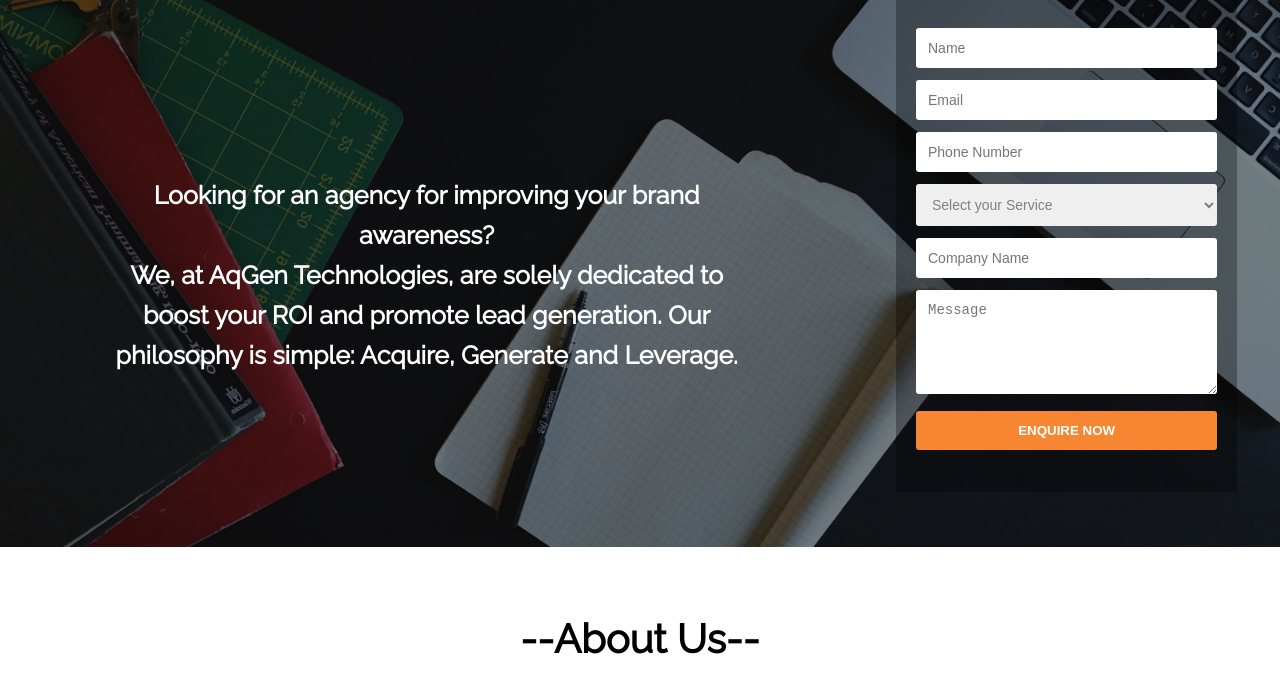
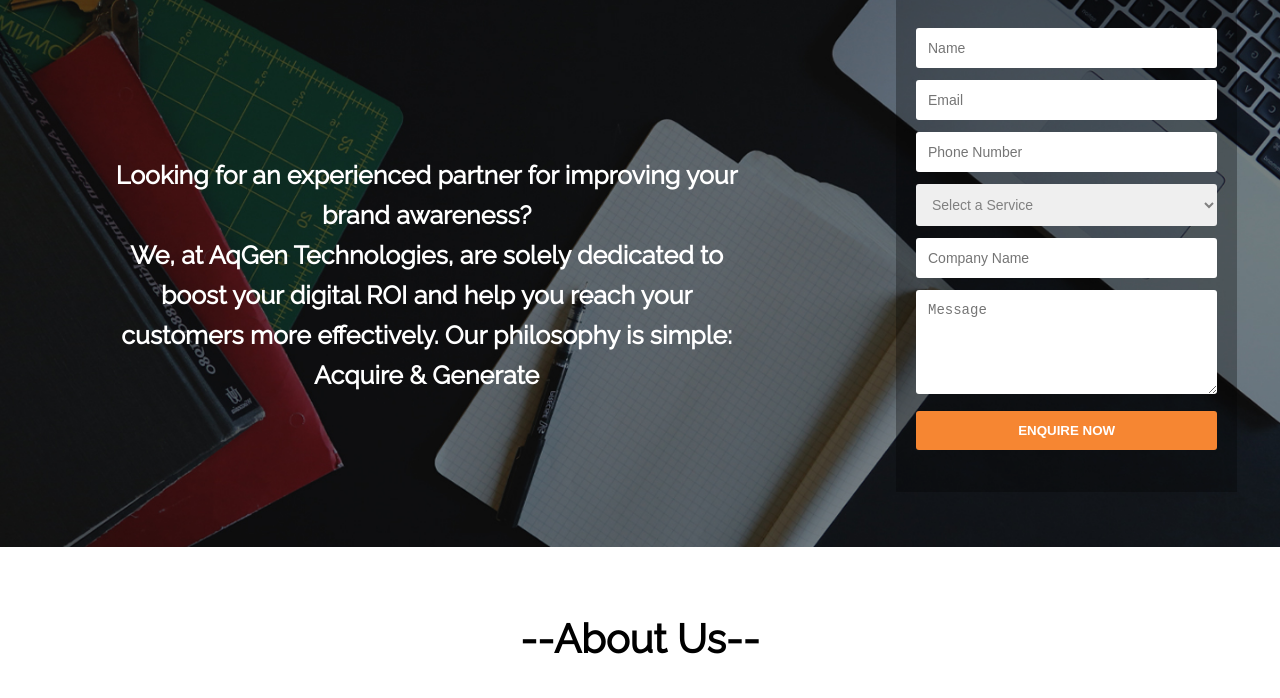
Before and after one commit to Nisha2018/test, a plain HTML site: page index.html in a window 1280 px wide. Shown: the part 102-800 px from the top of the page. Drawn offline with Linux system fonts and the light colour scheme; a web font is replaced by a local one.

Commit message:
updated banner text and form options

```diff
--- a/index.html
+++ b/index.html
@@ -51,7 +51,7 @@
 
 	<section class="home">
 			<div class="intro">
-				<p>Looking for an agency for improving your brand awareness?<br> We, at AqGen Technologies, are solely dedicated to boost your ROI and promote lead generation. Our philosophy is simple: Acquire, Generate and Leverage.</p>
+			<p>Looking for an experienced partner for improving your brand awareness?<br>We, at AqGen Technologies, are solely dedicated to boost your digital ROI and help you reach your customers more effectively. Our philosophy is simple: Acquire & Generate</p>
 			</div>
 			<div class="form">
 				<form method="GET" action="" autocomplete="off">
@@ -65,13 +65,16 @@
 					  <input class="form-style" type="tel" name="number" placeholder="Phone Number" required>
 				    </div>
 				    <div class="form-control">
-					  <select class="form-style" name="requirements">
-						<option>Select your Service</option>
-						<option>Agency Services</option>
+					  <select required class="form-style" name="requirements">
+						<option value="">Select a Service</option>
+						<option>Google Paid Media</option>
+						<option>Social Paid Media</option>
+						<option>Innovative Ad Technologies</option>
+						<option>Programmatic Media Buying</option>
 						<option>Performance Marketing</option>
-						<option>Technology Products</option>
-						<option>Technology Services</option>
-						<option>Start-Up Mentoring</option>
+						<option>Website Development</option>
+						<option>Other Tech Services</option>
+						<option>Startup Mentoring</option>
 						<option>Enterprise Services</option>
 					  </select>
 					</div>
```
